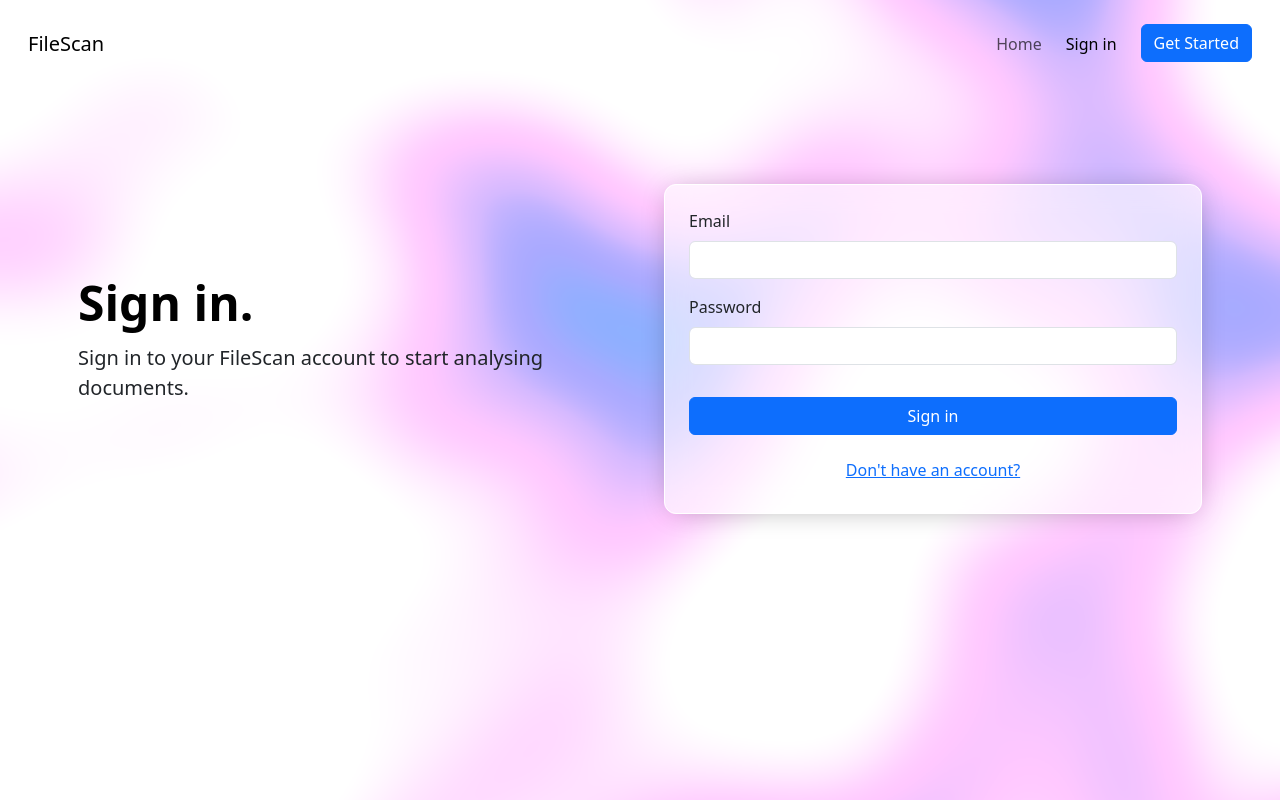
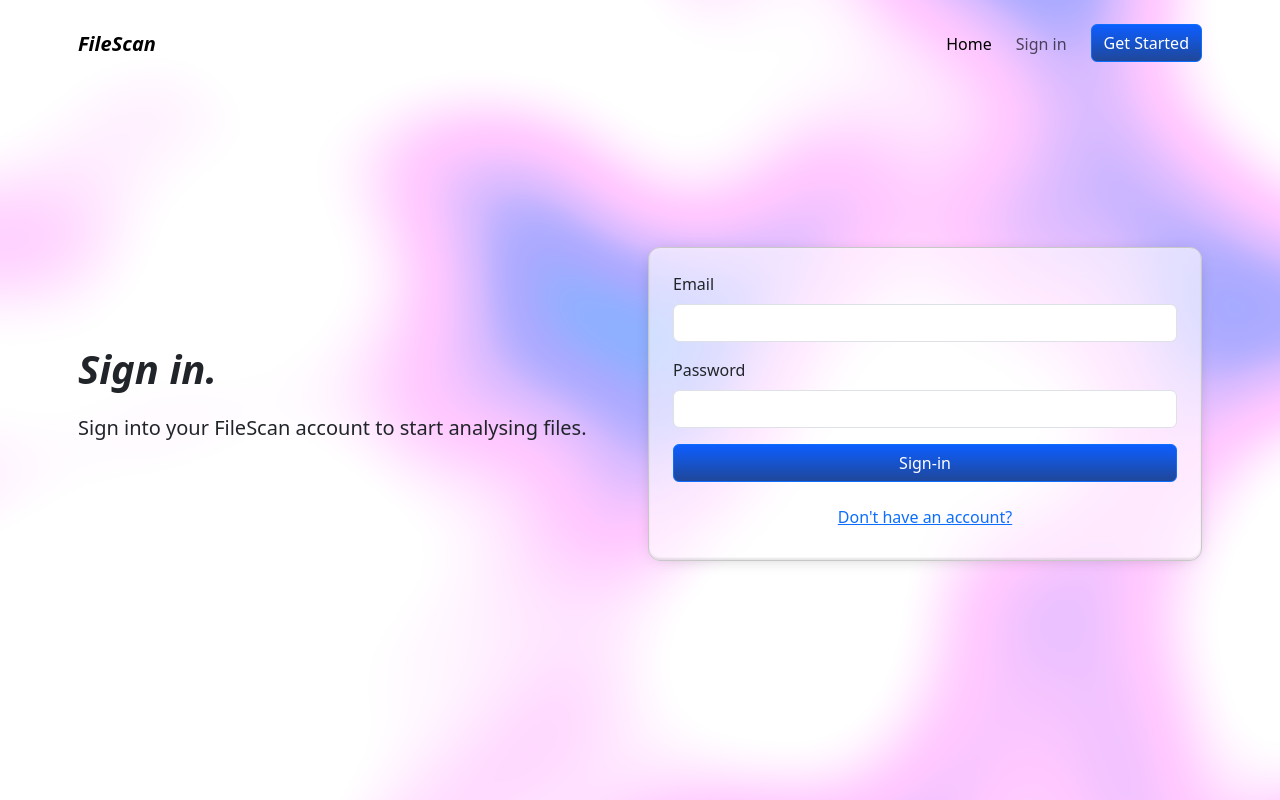
Before and after one commit to brad99d/filescan, a Python web app: template app/templates/sign-in.html in a window 1280 px wide. Run offline with Jinja, Linux system fonts and the light colour scheme; the template is opened without the code that fills it, so the values that code supplies are empty.

Commit message:
Adds dashboard and fixes layout issues

```diff
--- a/app/templates/sign-in.html
+++ b/app/templates/sign-in.html
@@ -3,15 +3,18 @@
 <head>
   <meta charset="UTF-8">
   <title>FileScan | Sign-in</title>
+  <!-- Metadata -->
+  <meta name="theme-color" content="#FFFFFF">
   <!-- Bootstrap CSS -->
   <link href="https://cdn.jsdelivr.net/npm/bootstrap@5.3.6/dist/css/bootstrap.min.css" rel="stylesheet" integrity="sha384-4Q6Gf2aSP4eDXB8Miphtr37CMZZQ5oXLH2yaXMJ2w8e2ZtHTl7GptT4jmndRuHDT" crossorigin="anonymous">
   <!-- CSS Overrides -->
   <link href="./styles/overrides.css" rel="stylesheet">
 </head>
-<body class="landing">
+<body class="landing" style="display: flex; flex-direction: column;">
 <!-- Navigation -->
-<nav class="navbar navbar-expand-sm px-3 py-4">
-  <div class="container-fluid">
+<div class="container px-2 py-4">
+  <nav class="navbar navbar-expand-sm p-0 m-0">
+    <div class="container-fluid p-0 m-0">
       <a class="navbar-brand" href="#">FileScan</a>
       <button class="navbar-toggler" type="button" data-bs-toggle="collapse" data-bs-target="#navbarLinks">
         <span class="navbar-toggler-icon"></span>
@@ -19,10 +22,10 @@
       <div class="collapse navbar-collapse " id="navbarLinks">
         <ul class="navbar-nav ms-auto mb-2 mb-lg-0 gap-2">
           <li class="nav-item">
-          <a class="nav-link" href="./index.html">Home</a>
+            <a class="nav-link active" href="./index.html">Home</a>
           </li>
           <li class="nav-item">
-          <a class="nav-link active" href="./sign-in.html">Sign in</a>
+            <a class="nav-link" href="./sign-in.html">Sign in</a>
           </li>
           <li class="nav-item ms-2">
             <a class="btn btn-primary" href="./sign-up.html">Get Started</a>
@@ -31,10 +34,15 @@
       </div>
     </div>
   </nav>
+</div>
 <!-- Main Content -->
-<div class="container col-xxl-8 px-2 py-5">
-  <div class="row flex-lg-row-reverse align-items-center g-5 py-5">
-    <div class="col-10 col-sm-8 col-lg-6">
+<div class="container px-2 mt-5" style="flex-grow: 1; display: flex; flex-direction: column; margin-bottom: 10%;">
+  <div class="row g-3 d-flex align-items-center" style="flex-grow: 1;">
+    <div class="col d-flex flex-column gap-2">
+      <h1 class="mb-3">Sign in.</h1>
+      <p class="lead">Sign into your FileScan account to start analysing files.</p>
+    </div>
+    <div class="col">
       <div class="card">
         <div class="card-body m-2">
           <form method="POST" action="#">
@@ -42,19 +50,15 @@
               <label for="email" class="form-label">Email</label>
               <input type="email" class="form-control" name="email" id="email">
             </div>
-            <div class="mb-3">
+            <div class="w-100">
               <label for="password" class="form-label">Password</label>
               <input type="password" class="form-control" name="password" id="password">
             </div>
-            <button type="submit" class="btn btn-primary w-100 mt-3">Sign in</button>
+            <button type="submit" class="btn btn-primary w-100 mt-3">Sign-in</button>
             <a href="./sign-up.html" class="btn btn-link w-100 mt-3">Don't have an account?</a>
           </form>
         </div>
       </div>
-    </div>
-    <div class="col-lg-6">
-      <h1 class="display-5 fw-bold text-body-emphasis lh-1 mb-3">Sign in.</h1>
-      <p class="lead">Sign in to your FileScan account to start analysing documents.</p>
     </div>
   </div>
 </div>
--- a/app/templates/styles/overrides.css
+++ b/app/templates/styles/overrides.css
@@ -1,3 +1,12 @@
+:root {
+    --primary: #0D5EFF;
+    --warning: #E2A50D;
+    --secondary: #1F4799;
+}
+html, body {
+    padding: 0;
+    margin: 0;
+}
 body {
     background-size: cover;
     background-repeat: no-repeat;
@@ -7,14 +16,73 @@
     background-image: url('../images/background-1.png');
 }
 body.app {
-    background-size: contain;
     background-image: url('../images/background-2.png');
+    background-size: 100%;
+}
+
+.navbar-brand {
+    font-weight: 900;
+    font-style: italic;
+}
+
+h1 {
+    font-weight: 900;
+    font-style: italic;
+    line-height: 1.0;
 }
 
 .card {
     background-color: rgba(255, 255, 255, 0.6);
-    border: 1px rgb(255, 255, 255) solid;
+    border: 1px rgb(200, 200, 200) solid;
     backdrop-filter: blur(12px);
-    box-shadow: 0 2px 30px -10px rgba(0, 0, 0, 0.4);
+    box-shadow:
+            0 2px 20px -10px rgba(0, 0, 0, 0.4),
+            0 -2px 2px 0 rgba(0, 0, 0, 0.1) inset,
+            0 2px 2px 0 rgba(255, 255, 255, 0.1) inset;
     border-radius: 12px;
 }
+
+.btn {
+    border-radius: 6px;
+}
+.btn-primary {
+    background: linear-gradient(180deg, var(--primary) 0%, var(--secondary) 100%);
+}
+
+/* Dashboard Cards */
+.card-header .file-icon {
+
+}
+.card-header .filename {
+
+}
+.card-header .filesize {
+    opacity: 50%;
+}
+.card-body .result {
+    display: flex;
+    align-items: center;
+    margin-bottom: 8px;
+}
+.card-body .result-icon {
+    font-size: 2rem;
+    margin-right: 8px;
+}
+.card-body .clean .result-icon {
+    color: var(--primary);
+}
+.card-body .detected .result-icon {
+    color: var(--warning);
+}
+.card-body .result-text {
+    font-size: 1.8rem;
+}
+.card-body .description-text {
+
+}
+.card-footer .hash {
+    opacity: 50%;
+}
+.card-footer .time {
+    opacity: 50%;
+}
```
Also changed, not shown: app/templates/dashboard.html (added, +107 -0 lines), app/templates/index.html (+15 -11 lines), app/templates/sign-up.html (+15 -11 lines), app/templates/images/background-2.png. Lines whose indentation alone changed are shown as unchanged.
